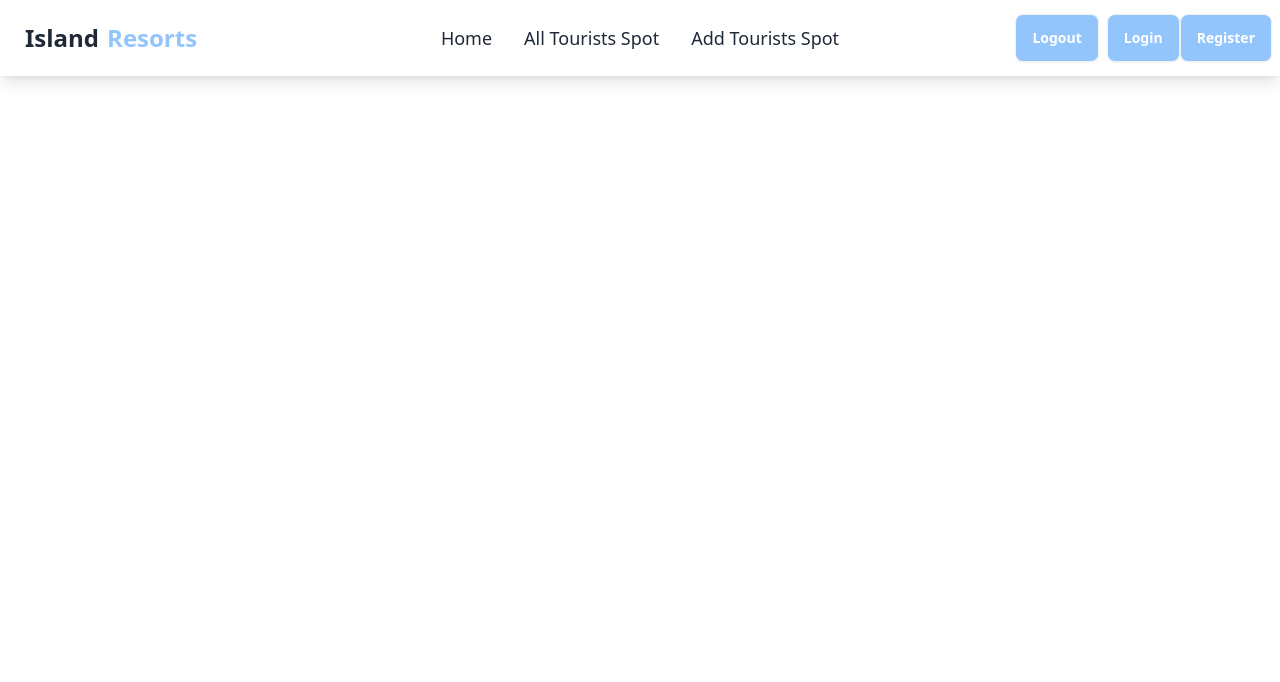
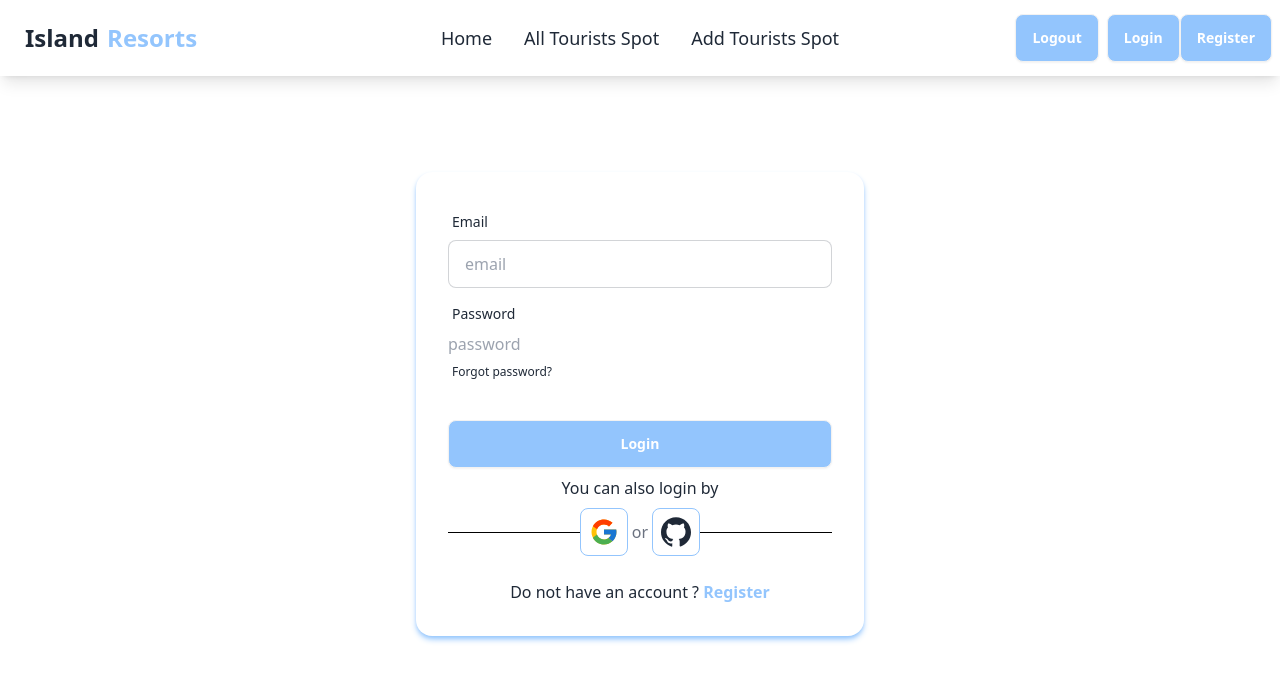
Before and after one commit to Nafisa-Tabassum-Mim/tourism-website-client, a React (Vite) app: page /login in a window 1280 px wide. Shown: the top 682 px of the page. Built offline with nearby package versions, Linux system fonts and the light colour scheme.

Commit message:
login page added

```diff
--- a/package.json
+++ b/package.json
@@ -14,6 +14,7 @@
     "match-sorter": "^6.3.4",
     "react": "^18.2.0",
     "react-dom": "^18.2.0",
+    "react-icons": "^5.1.0",
     "react-router-dom": "^6.23.0",
     "sort-by": "^1.2.0"
   },
--- /dev/null
+++ b/src/components/firebase/AuthProvider.jsx
@@ -0,0 +1,11 @@
+
+
+const AuthProvider = () => {
+    return (
+        <div>
+
+        </div>
+    );
+};
+
+export default AuthProvider;
--- a/src/components/pages/Login.jsx
+++ b/src/components/pages/Login.jsx
@@ -1,9 +1,59 @@
-
+import { Link } from "react-router-dom";
+import { FcGoogle } from "react-icons/fc";
+import { SiGithub } from "react-icons/si";
 
 const Login = () => {
     return (
-        <div>
+        <div className="flex justify-center mx-4">
+            {/* <Helmet>
+                <title> Login </title>
+            </Helmet> */}
+            <div className="card  w-full max-w-md shadow-md shadow-blue-300 shadow-t-2 bg-base-100 my-24 ">
+                <form className="card-body" >
+                    <div className="form-control">
+                        <label className="label">
+                            <span className="label-text">Email</span>
+                        </label>
+                        <input type="email" placeholder="email" name="email" className="input input-bordered " required />
+                    </div>
+                    <div className="form-control">
+                        <label className="label">
+                            <span className="label-text">Password</span>
+                        </label>
+                        <div className="relative">
+                            <input type="password" name="password" placeholder="password" id="" />
+                            {/* <input type={showPass ? "text" : "password"} placeholder="password" name="password" className="input input-bordered w-full" required />
+                            <span className="absolute top-3 right-3" onClick={() => setshowPass(!showPass)}>
+                                {showPass ? <IoEye /> : <IoEyeOff />
+                                }
 
+                            </span> */}
+                        </div>
+                        <label className="label">
+                            <a href="#" className="label-text-alt link link-hover">Forgot password?</a>
+                        </label>
+                    </div>
+                    <div className="form-control mt-6">
+                        <button className="btn bg-blue-300 text-white hover:bg-blue-300 ">Login</button>
+                    </div>
+                    <div className="text-center">
+                        You can also login by
+                    </div>
+                    <div className="flex items-center  justify-center">
+                        <div className="border-b border-black w-full"></div>
+                        <div className="flex items-center gap-1 relative z-10">
+                            <button  className="border border-blue-300 rounded-lg p-2 text-[30px]"><FcGoogle /></button>
+                            <p className="text-gray-500">or</p>
+                            <button  className="border border-blue-300 rounded-lg p-2 text-[30px]"><SiGithub /></button>
+                        </div>
+                        <div className="border-b border-black w-full"></div>
+                    </div>
+                    <p className="text-center mt-4">Do not have an account ? <Link className="text-blue-300 font-bold" to="/register">Register</Link> </p>
+
+                </form>
+
+            </div >
+            {/* <ToastContainer></ToastContainer> */}
         </div>
     );
 };
```
Also changed, not shown: src/components/firebase/firebase.config.js (added), 1 other file (tests, documents, lock files or other folders).
